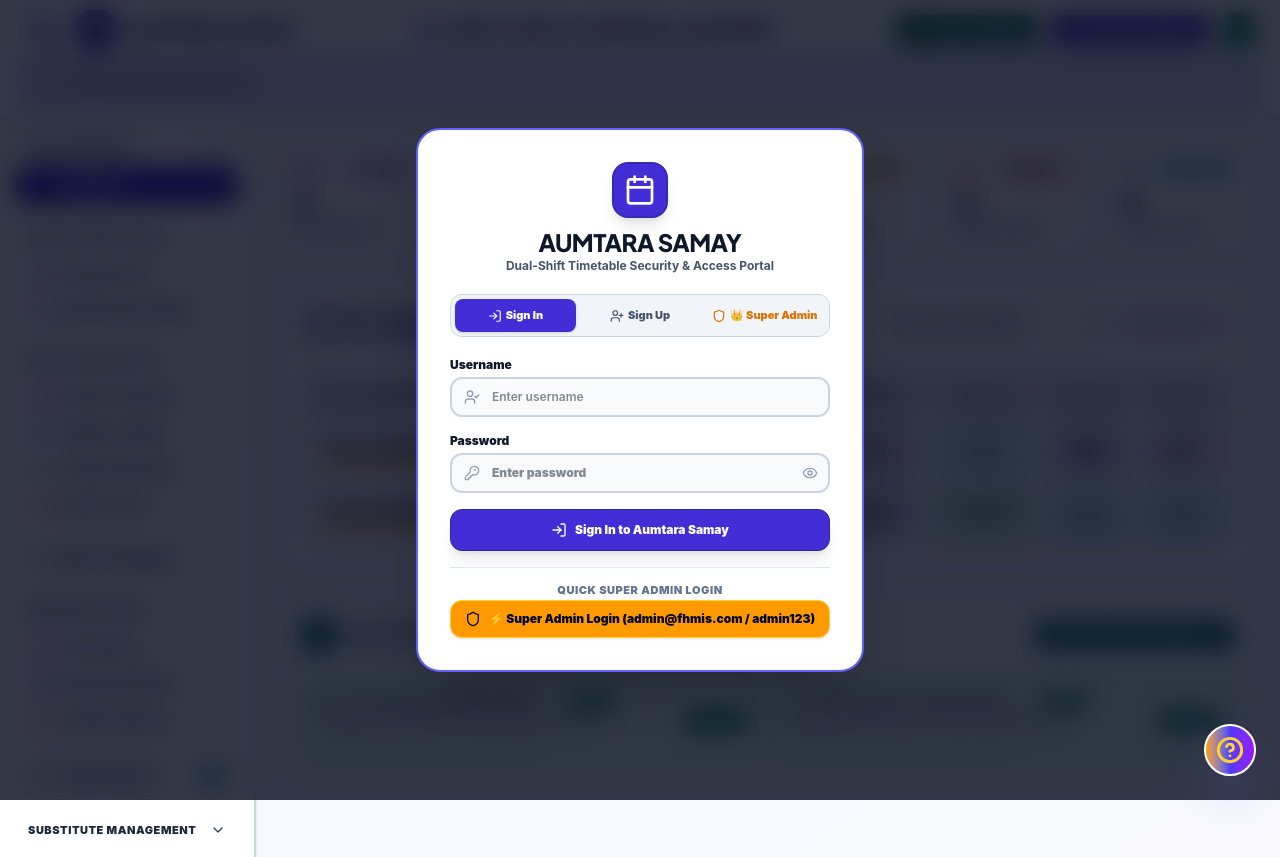
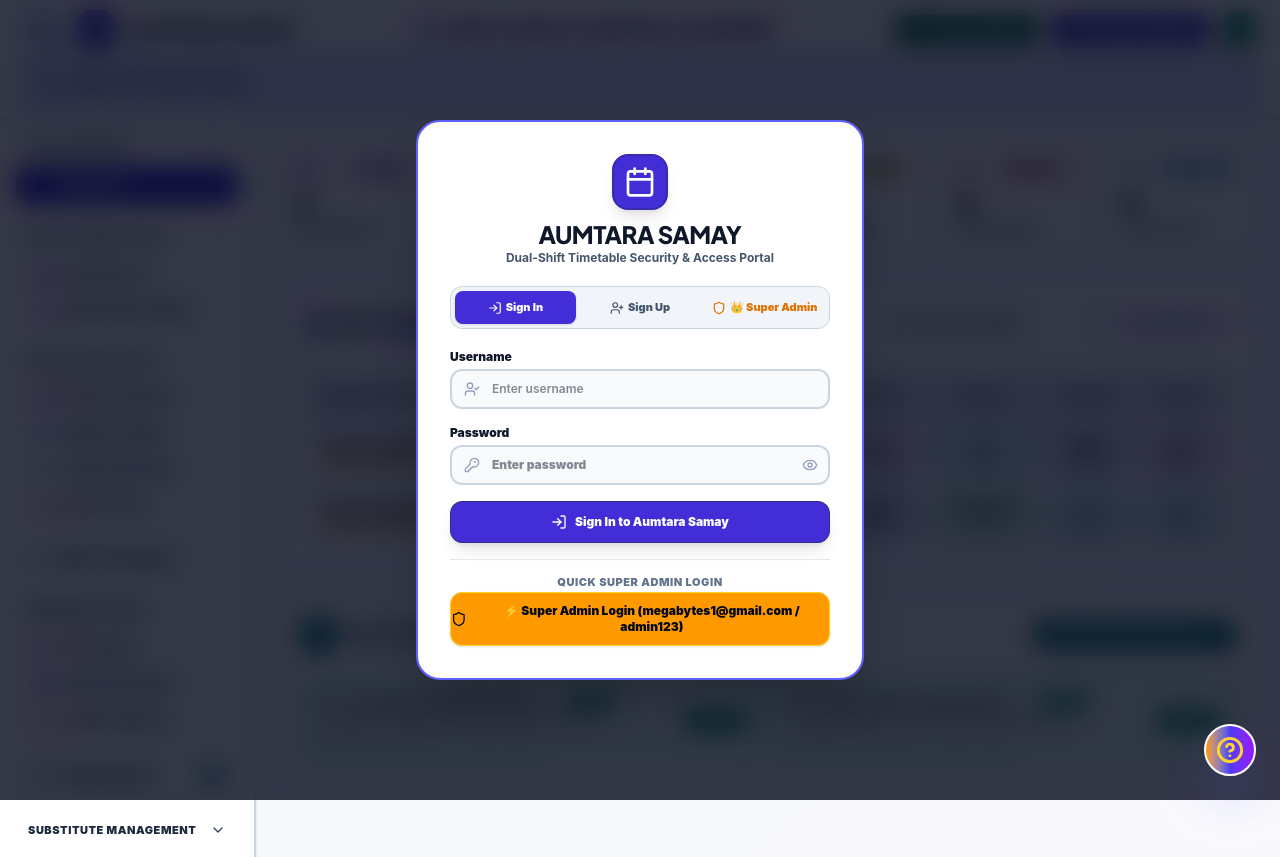
Before and after one commit to megabytes1-eng/Aumtara-Sumay, a React (Vite) app: page / in a window 1280 px wide. Both pictures are taken after a click on the button 1239 px from the left and 31 px from the top of the page. Built offline with nearby package versions, Linux system fonts and the light colour scheme.

Commit message:
Corrected dashboard header from FHMIS to Aumtara Samay SaaS Platform Command Overview

```diff
--- a/src/components/LoginModal.jsx
+++ b/src/components/LoginModal.jsx
@@ -222,11 +222,11 @@ export default function LoginModal({ isOpen, onClose }) {
               <span className="text-[11px] font-black text-slate-500 uppercase tracking-wider">Quick Super Admin Login</span>
               <button
                 type="button"
-                onClick={() => handleQuickLogin('admin@fhmis.com', 'admin123')}
+                onClick={() => handleQuickLogin('megabytes1@gmail.com', 'admin123')}
                 className="w-full py-2.5 bg-amber-500 hover:bg-amber-600 text-slate-950 font-black text-xs rounded-xl shadow cursor-pointer flex items-center justify-center space-x-2 border border-amber-300 transition-all hover:scale-105"
               >
                 <Shield className="h-4 w-4" />
-                <span>⚡ Super Admin Login (admin@fhmis.com / admin123)</span>
+                <span>⚡ Super Admin Login (megabytes1@gmail.com / admin123)</span>
               </button>
             </div>
           </form>
--- a/src/components/Sidebar.jsx
+++ b/src/components/Sidebar.jsx
@@ -67,7 +67,7 @@ export default function Sidebar() {
 
   if (!isSidebarOpen) return null;
 
-  // DEDICATED SUPER ADMIN SAAS CONTROL PANEL SIDEBAR (FHMIS Pharmacy Style)
+  // DEDICATED SUPER ADMIN SAAS CONTROL PANEL SIDEBAR (Aumtara Samay SaaS Mode)
   const isSuperAdminMode = activeTab === 'superadmin' || currentUser?.role === 'superadmin';
 
   if (isSuperAdminMode) {
--- a/src/components/SuperAdminHub.jsx
+++ b/src/components/SuperAdminHub.jsx
@@ -763,7 +763,7 @@ export default function SuperAdminHub() {
                 📊 SA Executive Command Dashboard
               </span>
               <h2 className="text-xl font-black text-slate-950 dark:text-white uppercase tracking-tight">
-                FHMIS Platform Command Overview
+                Aumtara Samay SaaS Platform Command Overview
               </h2>
               <p className="text-xs text-slate-600 dark:text-slate-300 font-bold">
                 Platform status is 100% operational across all {totalSchools} subscribing school tenants.
```
